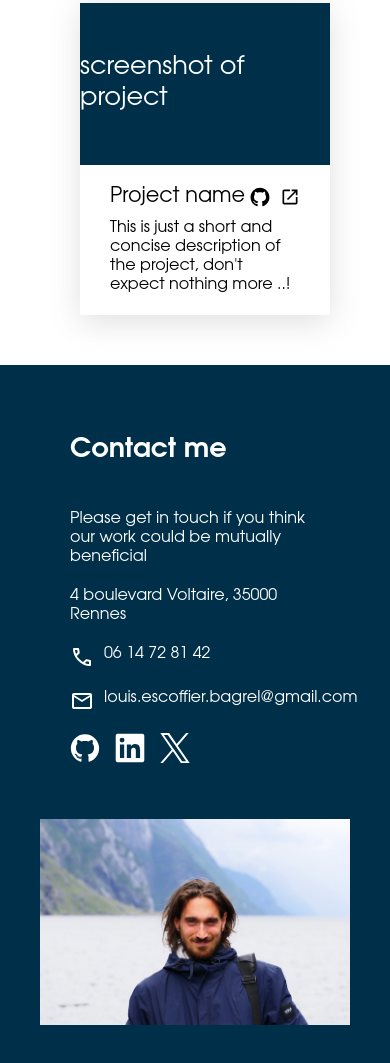
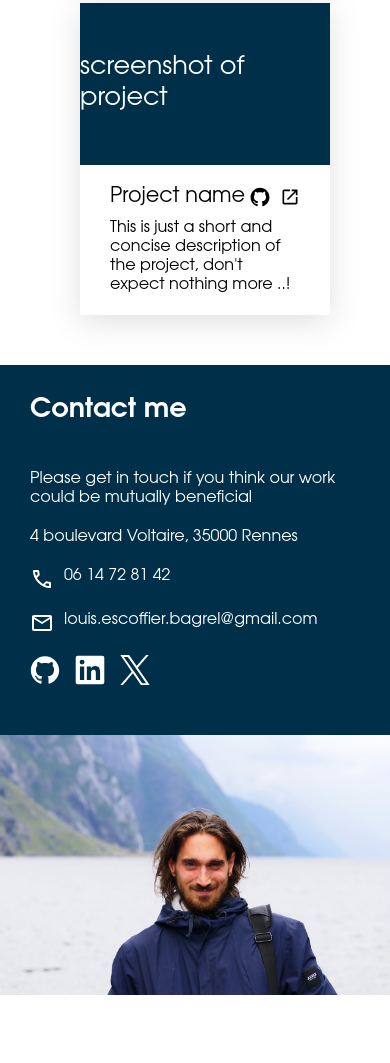
Before and after one commit to louis-esco/top-homepage, a plain HTML site: page index.html in a window 390 px wide. Shown: the part 2482-3545 px from the top of the page. After the commit the page ends 3477 px from the top, so only its background shows below. Drawn offline with Linux system fonts and the light colour scheme.

Commit message:
Setup final touch of mobile version

```diff
--- a/styles.css
+++ b/styles.css
@@ -146,7 +146,6 @@ main h2 {
 footer {
   background-color: var(--dark-blue);
   color: #ffffff;
-  padding: 40px;
   display: flex;
   flex-direction: column;
   gap: 20px;
@@ -154,6 +153,7 @@ footer {
 
 footer img {
   max-width: 100%;
+  display: block;
 }
 
 .footer-contact {
```
